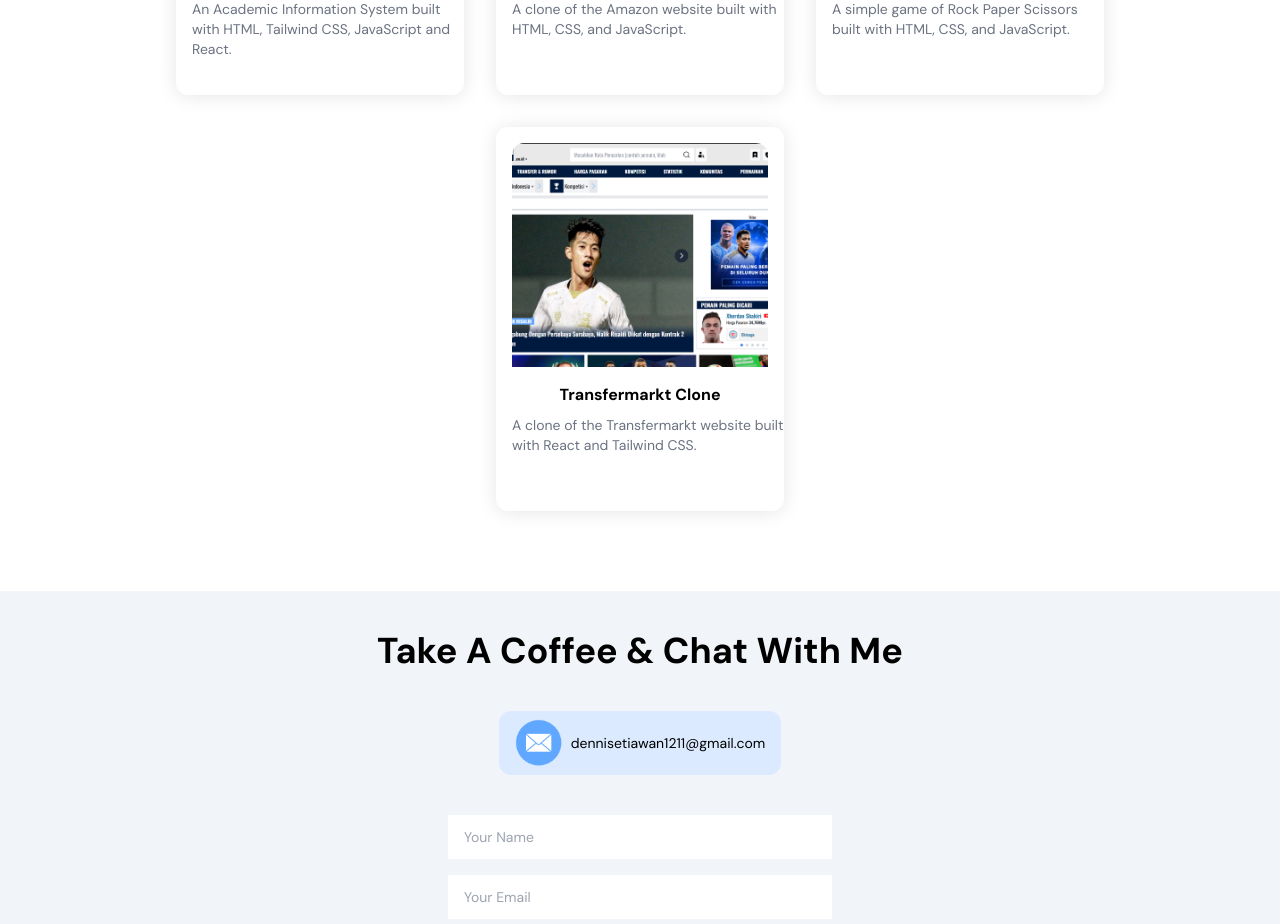
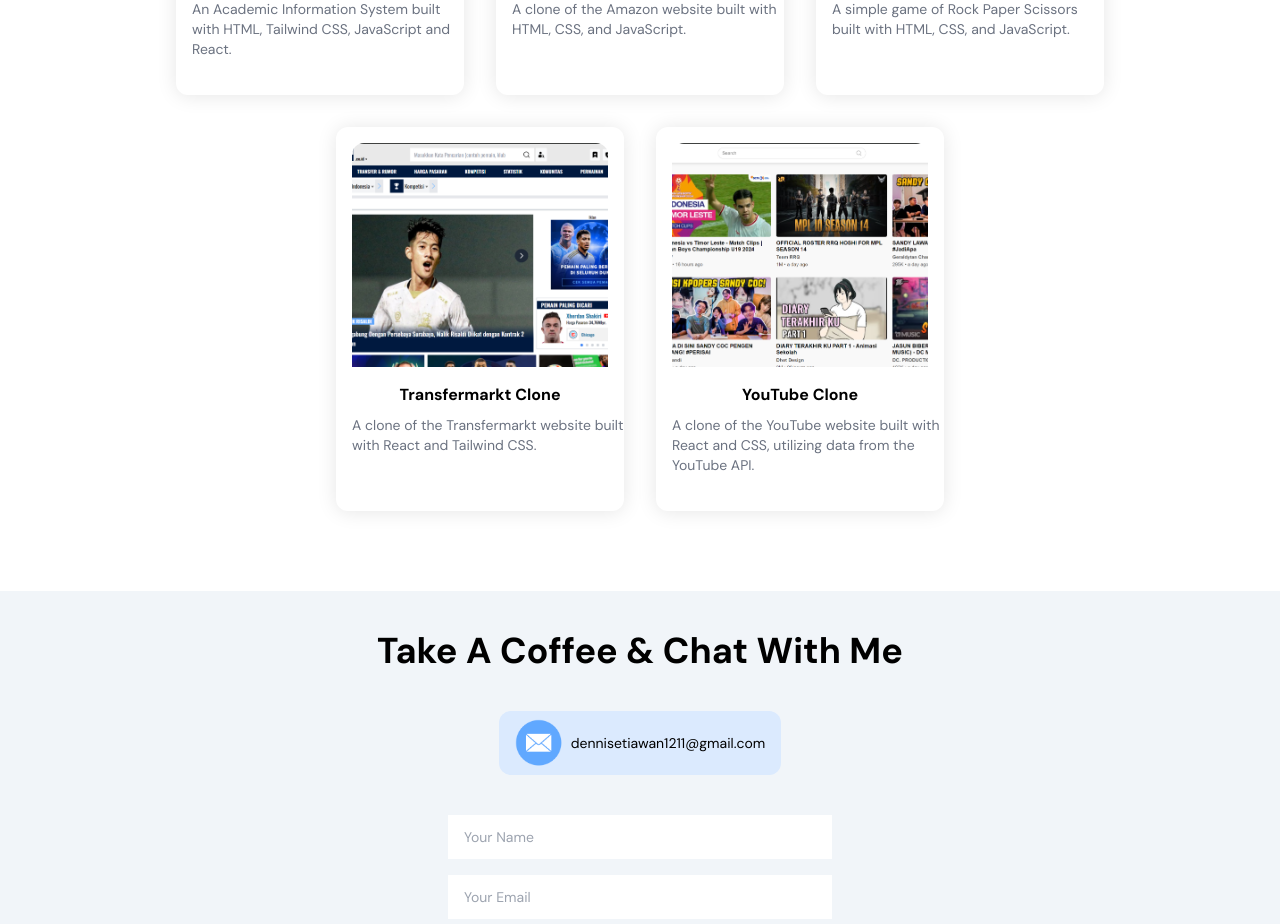
Before and after one commit to dennisetiawan1/portfolio, a React (Vite) app: page / in a window 1280 px wide. Shown: the part 2140-3064 px from the top of the page. Built offline with nearby package versions, Linux system fonts and the light colour scheme.

Commit message:
add youtube

```diff
--- a/src/constants/index.js
+++ b/src/constants/index.js
@@ -16,6 +16,7 @@
 import amazon from "../assets/Projects/amazon.png"
 import rock from "../assets/Projects/rock.png"
 import transfermarkt from '../assets/Projects/transfermarkt.png'
+import youtube from '../assets/Projects/youtube.png'
 
 export const ABOUT = [
     {
@@ -106,5 +107,12 @@
         desc: "A clone of the Transfermarkt website built with React and Tailwind CSS.",
         image: transfermarkt,
         link: "https://transfermarkt-gold.vercel.app/"
+    },
+    {
+        title: "YouTube Clone",
+        desc: "A clone of the YouTube website built with React and CSS, utilizing data from the YouTube API.",
+        image: youtube,
+        link: "https://youtube-clone-chi-woad.vercel.app"
     }
+
 ]
```
Also changed, not shown: src/assets/Projects/youtube.png (added).
